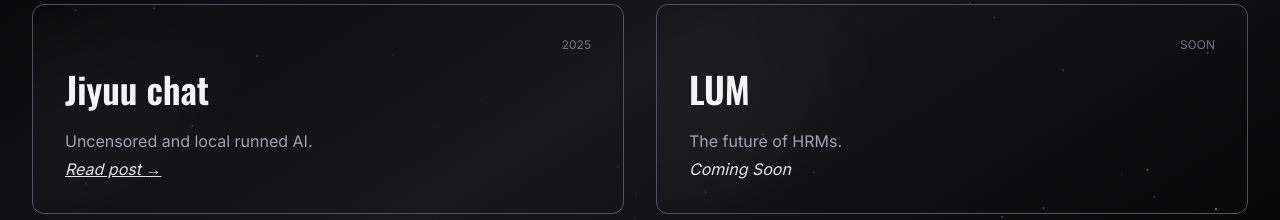
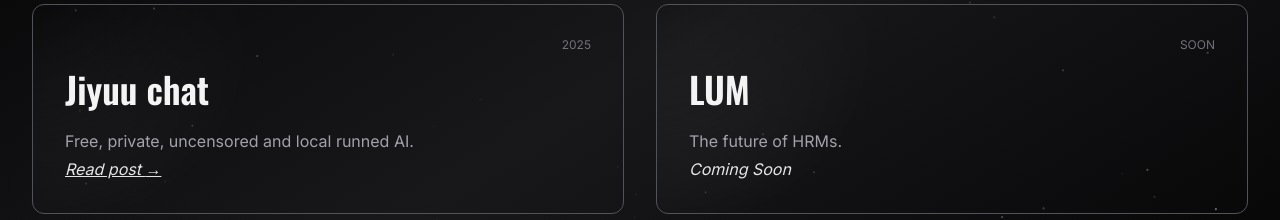
Before and after one commit to Rock-Can-Code/rock-can-code-web, a Next.js app: page /projects in a window 1280 px wide. Shown: the part 333-553 px from the top of the page. Built offline with nearby package versions, Linux system fonts and the light colour scheme; what tailwindcss-debug-screens would draw is missing.

Commit message:
author change and project description

```diff
--- a/app/(web)/projects/page.tsx
+++ b/app/(web)/projects/page.tsx
@@ -36,13 +36,11 @@
                   Jiyuu chat
                 </h2>
                 <p className="mt-4 leading-8 duration-150 text-zinc-400 group-hover:text-zinc-300">
-                  Uncensored and local runned AI.
+                  Free, private, uncensored and local runned AI.
                 </p>
-                  {/* <Link href={`/blog/jiyuu_chat`}> */}
                   <p className="text-zinc-200 hover:text-zinc-50 underline italic">
                     Read post <span aria-hidden="true">&rarr;</span>
                   </p>
-                  {/* </Link> */}
               </article>
             </Link>
           </Card>
```
Also changed, not shown: _posts/jiyuu_chat.md (+2 -2 lines).
